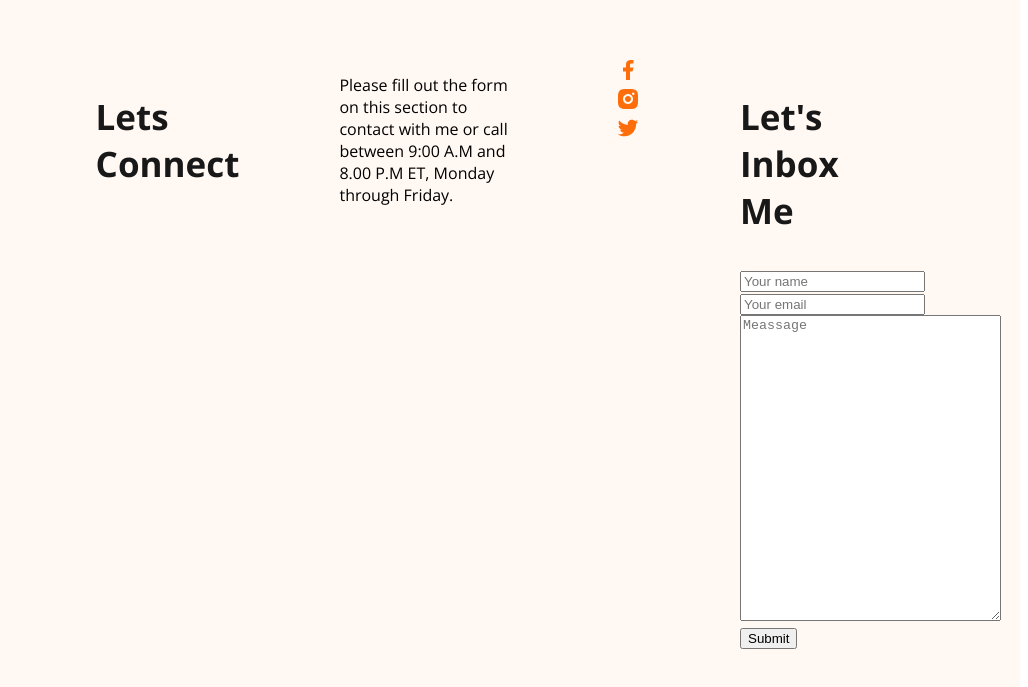
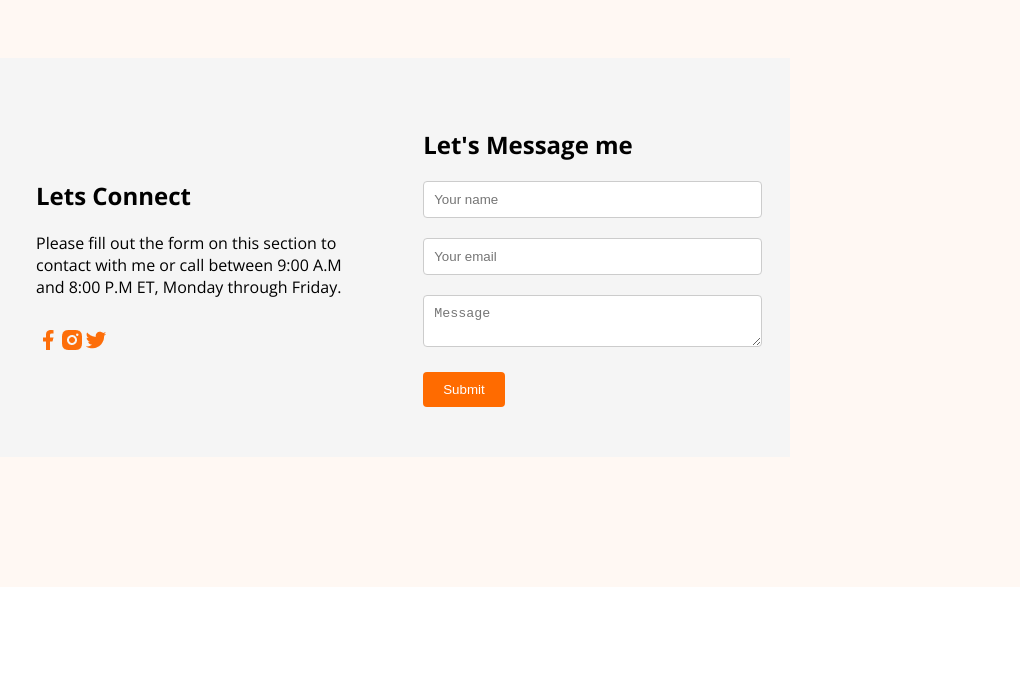
Before and after one commit to roysudip6959/web-devoloper-portfolio, a plain HTML site: page index.html in a window 1280 px wide. Shown: the part 3285-3972 px from the top of the page, without its empty margins (252-1280 px from the left). After the commit the page ends 3880 px from the top, so only its background shows below. Drawn offline with nearby package versions, Linux system fonts and the light colour scheme.

```diff
--- a/css/portfolio.css
+++ b/css/portfolio.css
@@ -154,3 +154,61 @@ footer input[type="text"] footer input[type="email"] footer textarea{
     margin-bottom: 24px;
     border: none;
 }
+.container {
+    display: flex;
+    justify-content: space-between;
+    align-items: center;
+    padding: 50px;
+    background-color: #f5f5f5;
+  }
+
+  .left-section,
+  .right-section {
+    width: 45%;
+  }
+
+  .left-section h2,
+  .right-section h2 {
+    font-size: 24px;
+    margin-bottom: 20px;
+  }
+
+  .left-section p {
+    font-size: 16px;
+    margin-bottom: 30px;
+  }
+
+  .social-icons {
+    display: flex;
+    justify-content: flex-start;
+  }
+
+  .social-icons .icon {
+    display: inline-block;
+    width: 40px;
+    height: 40px;
+    background-color: #333;
+    color: #fff;
+    text-align: center;
+    line-height: 40px;
+    border-radius: 50%;
+    margin-right: 10px;
+  }
+
+  .right-section input,
+  .right-section textarea {
+    width: 100%;
+    padding: 10px;
+    margin-bottom: 20px;
+    border: 1px solid #ccc;
+    border-radius: 4px;
+  }
+
+  .right-section button {
+    background-color: #ff6b00;
+    color: #fff;
+    border: none;
+    padding: 10px 20px;
+    border-radius: 4px;
+    cursor: pointer;
+  }
--- a/index.html
+++ b/index.html
@@ -140,24 +140,26 @@
          </section>
     </main>
     <footer class="secondary-bg">
-           <div class="footer-column"></div>
-           <h3 class="section-title">Lets Connect</h3>
-           <p>Please fill out the form on this section to contact with me or call between 9:00 A.M and 8.00 P.M ET, Monday through Friday.</p>
-           <div>
+        <div class="container">
+            <div class="left-section">
+              <h2>Lets Connect</h2>
+              <p>Please fill out the form on this section to contact with me or call between 9:00 A.M and 8:00 P.M ET, Monday through Friday.</p>
+              <div class="social-icons">
                 <a href=""><img src="images/icons/facebook.png" alt=""></a>
                 <a href=""><img src="images/icons/insta.png" alt=""></a>
                 <a href=""><img src="images/icons/twitter.png" alt=""></a>
               </div>
-           <div class="footer-column">
-            <h3 class="section-title">Let's Inbox Me</h3>
-            <form action="">
-                <input type="text" name="" id="" placeholder="Your name">
-                <input type="email" name="" id="" placeholder="Your email">
-                <textarea name="" id="" cols="30" rows="20" placeholder="Meassage"></textarea>
-                <input type="submit" value="Submit">
+            </div>
+            <div class="right-section">
+              <h2>Let's Message me</h2>
+              <form>
+                <input type="text" placeholder="Your name" />
+                <input type="email" placeholder="Your email" />
+                <textarea placeholder="Message"></textarea>
+                <button type="submit">Submit</button>
               </form>
             </div>
-
+          </div>
     </footer>
 </body>
 </html>
```
Lines whose indentation alone changed are shown as unchanged.
